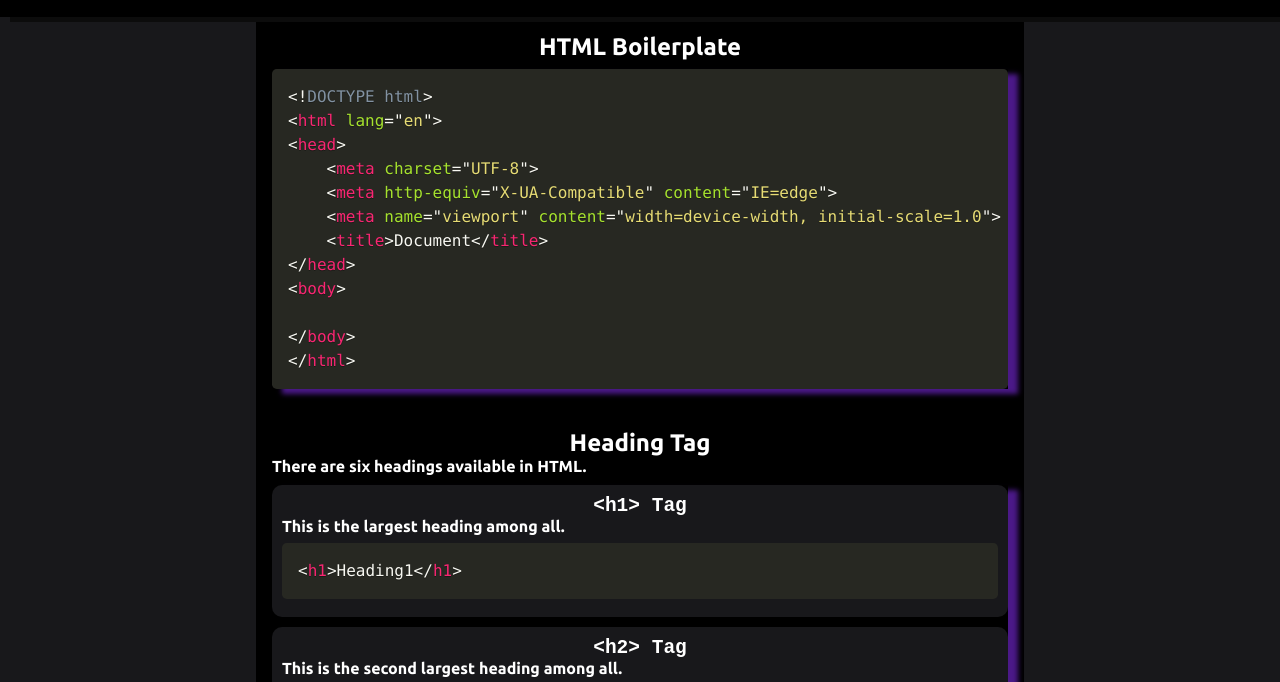
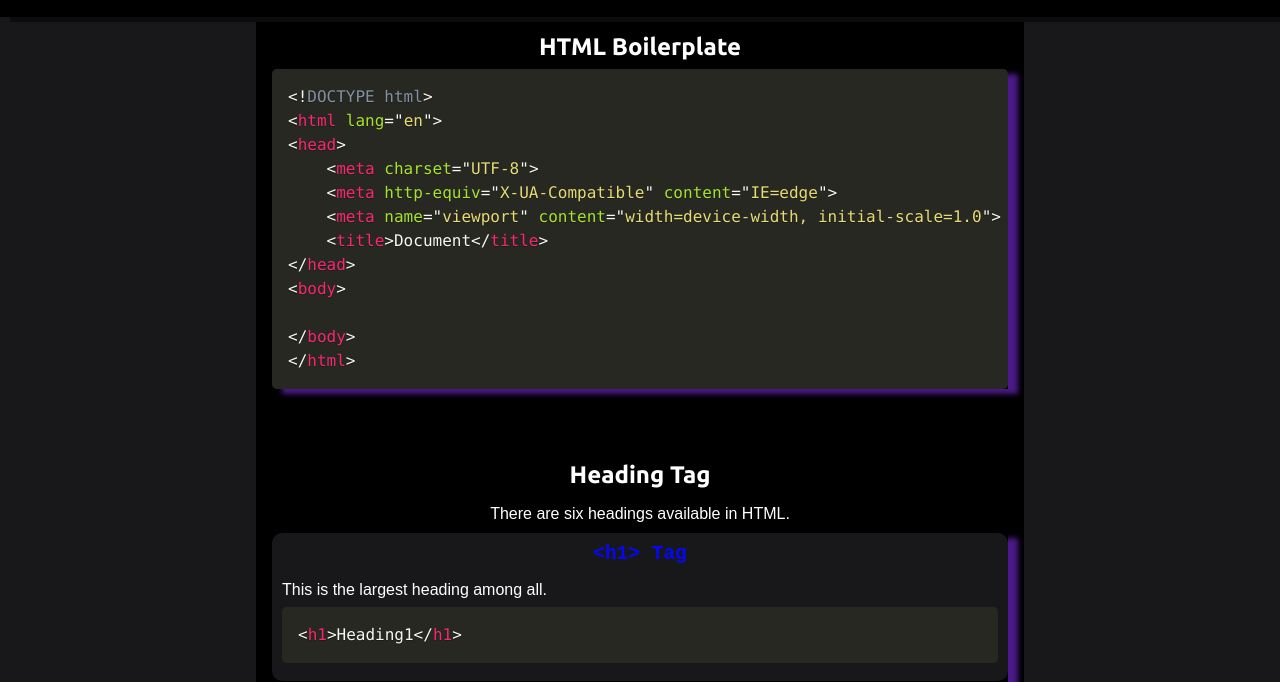
Before and after one commit to Rohitashsingh89/CheetSheet, a plain HTML site: page index.html in a window 1280 px wide. Shown: the part 84-766 px from the top of the page. Drawn offline with Linux system fonts and the light colour scheme.

Commit message:
Update style.css

```diff
--- a/style.css
+++ b/style.css
@@ -8,6 +8,9 @@ body {
     background-color: rgb(24, 24, 27);
     font-family: 'Roboto', sans-serif;
     font-family: 'Ubuntu', sans-serif;
+}
+p {
+    font-family: sans-serif;
 }
 .row {
     width: 60%;
@@ -45,7 +48,6 @@ body {
     cursor: pointer ;
 }
 .head h2 {
-    align-items: center;
     text-align: center;
 }
 .box {
@@ -64,3 +66,19 @@ body {
     text-align: center;
     bottom: 0;
 }
+.box h2 {
+    padding-bottom: 1rem;
+    color: rgb(7, 7, 248);
+}
+.py {
+    padding-bottom: 1rem;
+}
+.p-y {
+    padding-top: 2rem;
+}
+.px {
+    padding-left: 1rem;
+}
+.text {
+    text-align: center;
+}
```
